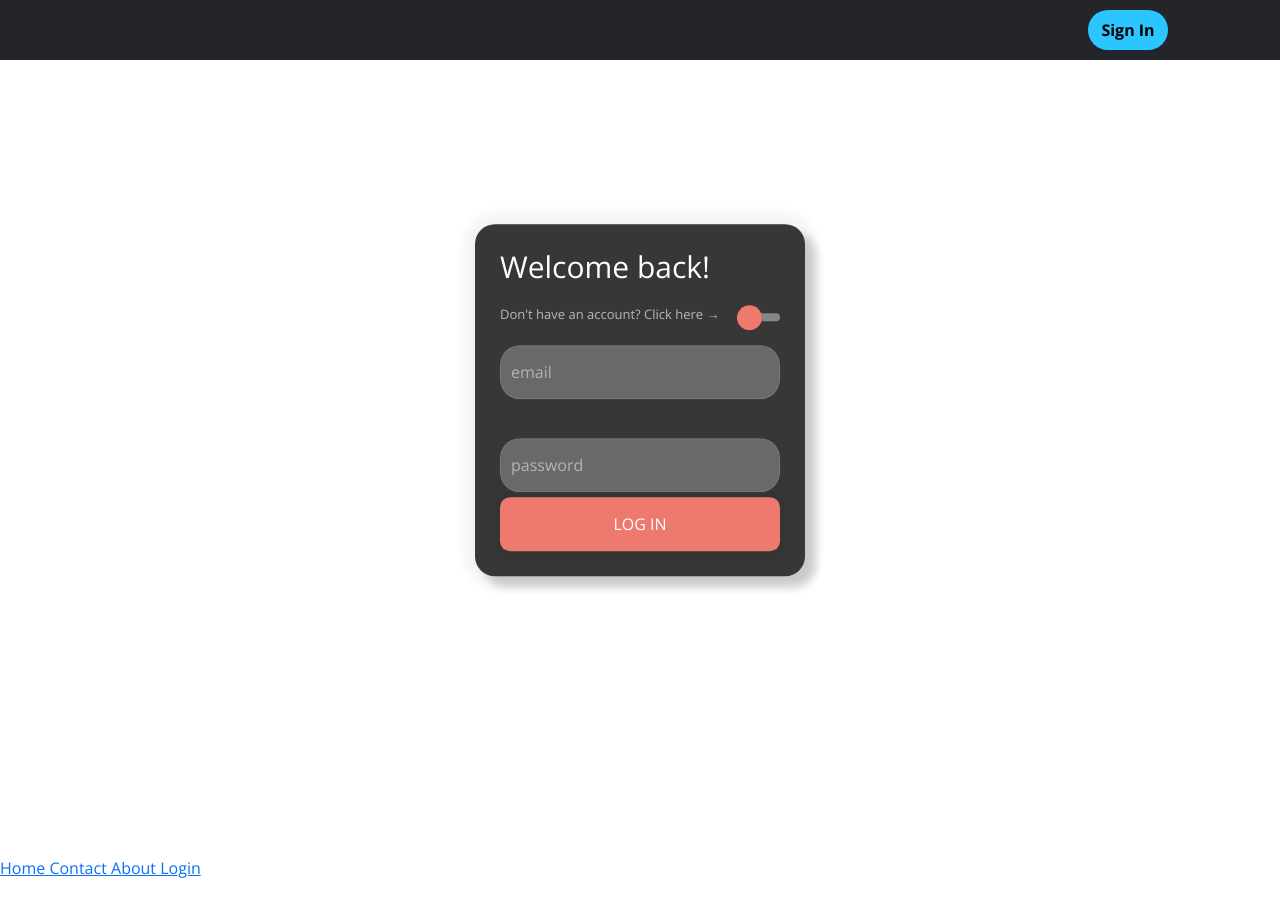
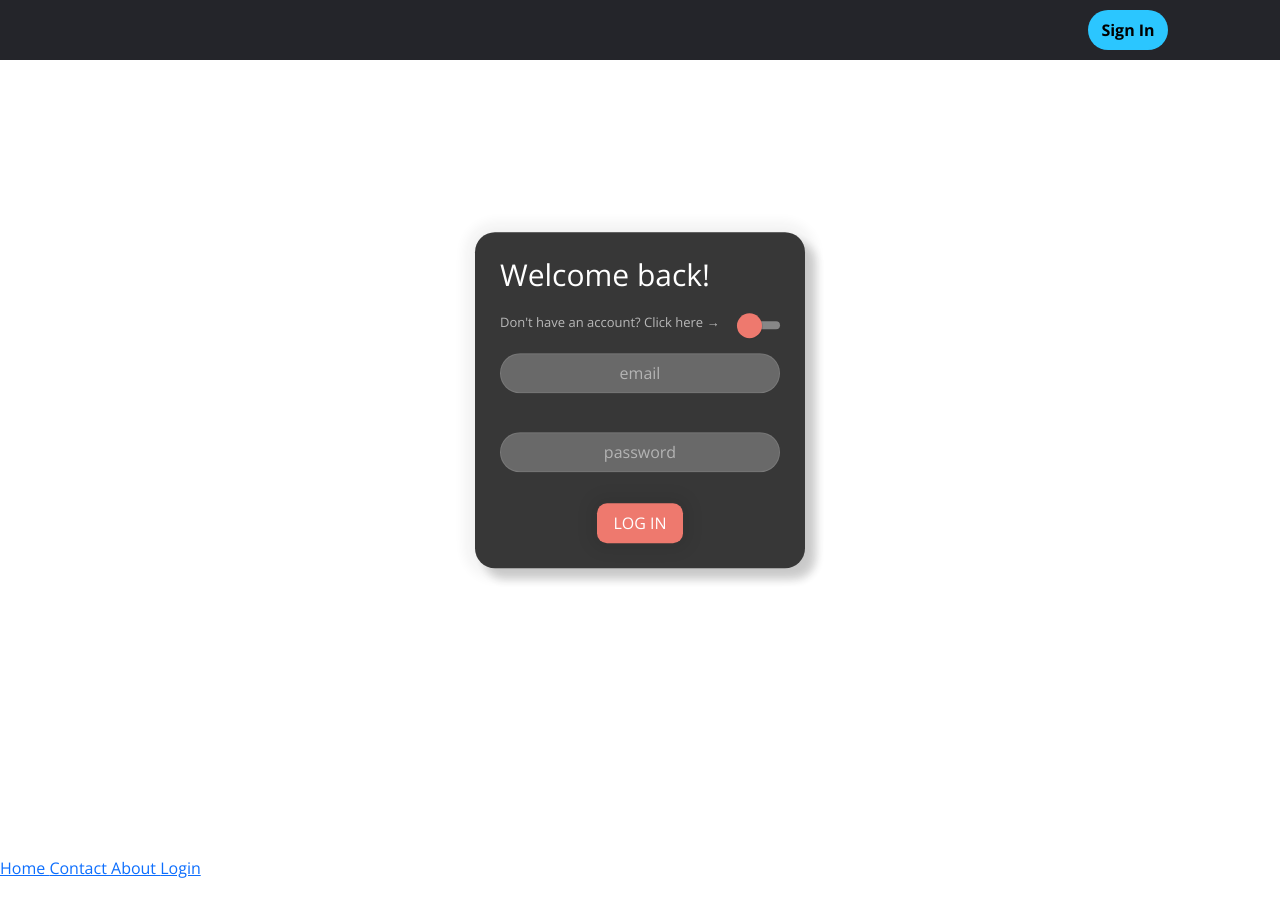
Before and after one commit to ReDesignIT-Dev/DRF_With_React, a React (Create React App) app in the folder frontend/: page / in a window 1280 px wide. Both pictures are taken after a click on the element "Sign In". Shown: the top 916 px of the page. Built offline with nearby package versions, Linux system fonts and the light colour scheme.

Commit message:
improve looks of the login popup

```diff
--- a/frontend/src/components/LoginForm.scss
+++ b/frontend/src/components/LoginForm.scss
@@ -178,9 +178,10 @@ body {
     font-size: 15px;
     color: #fff;
     width: 100%;
+    height: 40px;
+    text-align: center;
     box-sizing: border-box;
     font-size: 16px;
-    padding: 14px 10px;
     margin-bottom: 15px;
     background: rgba(255,255,255,.25);
     border: 1px solid rgba(255,255,255,.1);
@@ -215,10 +216,10 @@ body {
 
 .button {
     display: inline-block;
-    padding: 15px 12px;
     margin-bottom: 0;
     font-size: 16px;
     font-weight: 400;
+    height: 40px;
     text-transform: uppercase;
     text-align: center;
     white-space: nowrap;
--- a/frontend/src/components/LoginFormPop.js
+++ b/frontend/src/components/LoginFormPop.js
@@ -116,7 +116,7 @@ class LoginFormInPop extends React.Component {
             <Input type="password" id="repeatpassword" label="repeat password" disabled={this.props.mode === 'login'} />
           </div>
         </div>
-        <button className="button button--primary full-width mt-4" type="submit">{this.props.mode === 'login' ? 'Log In' : 'Sign Up'}</button>
+        <button className="button button--primary d-flex align-items-center justify-content-center p-3 mt-4 mx-auto" type="submit">{this.props.mode === 'login' ? 'Log In' : 'Sign Up'}</button>
       </form>
     );
   }
```
